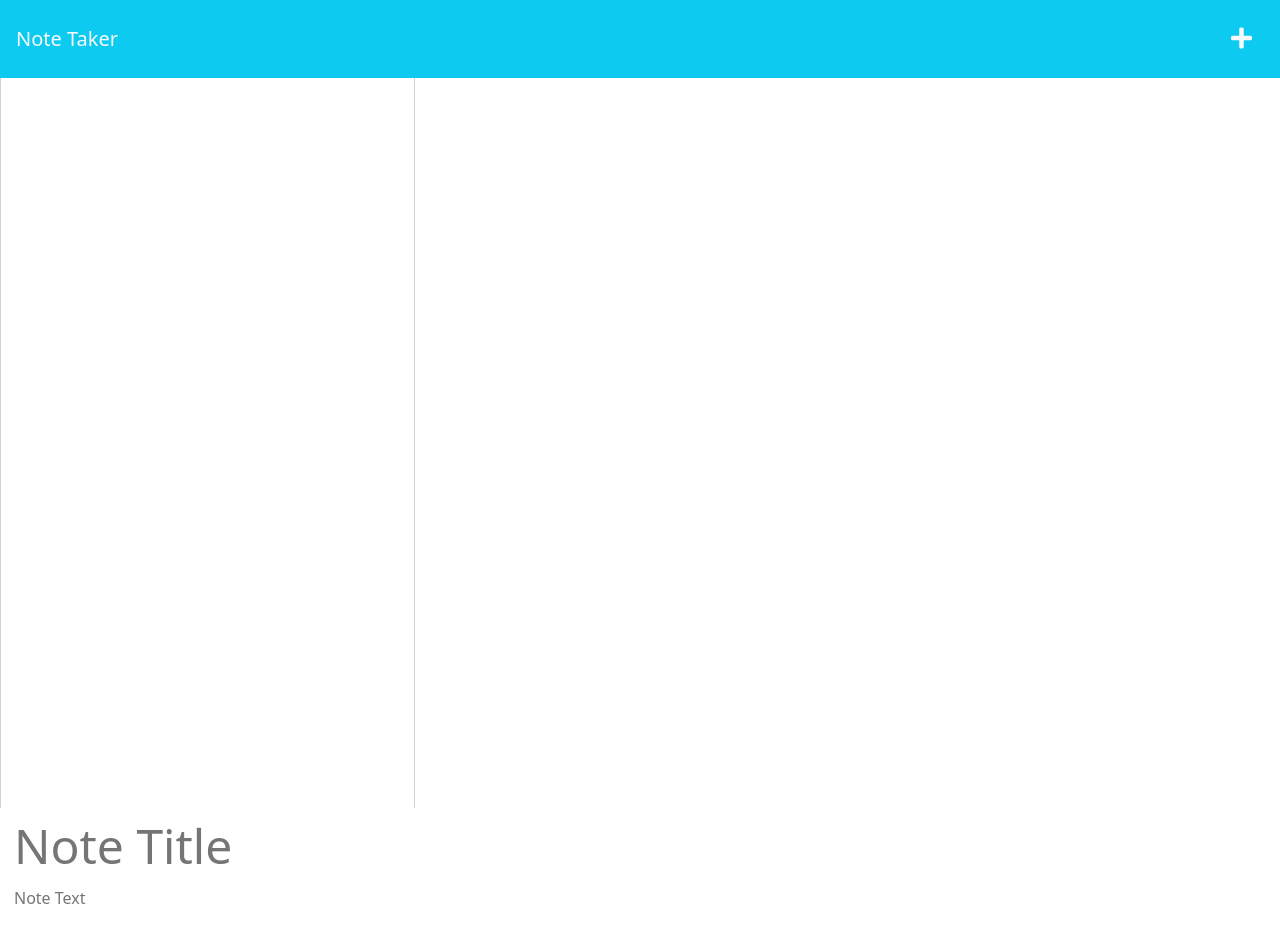
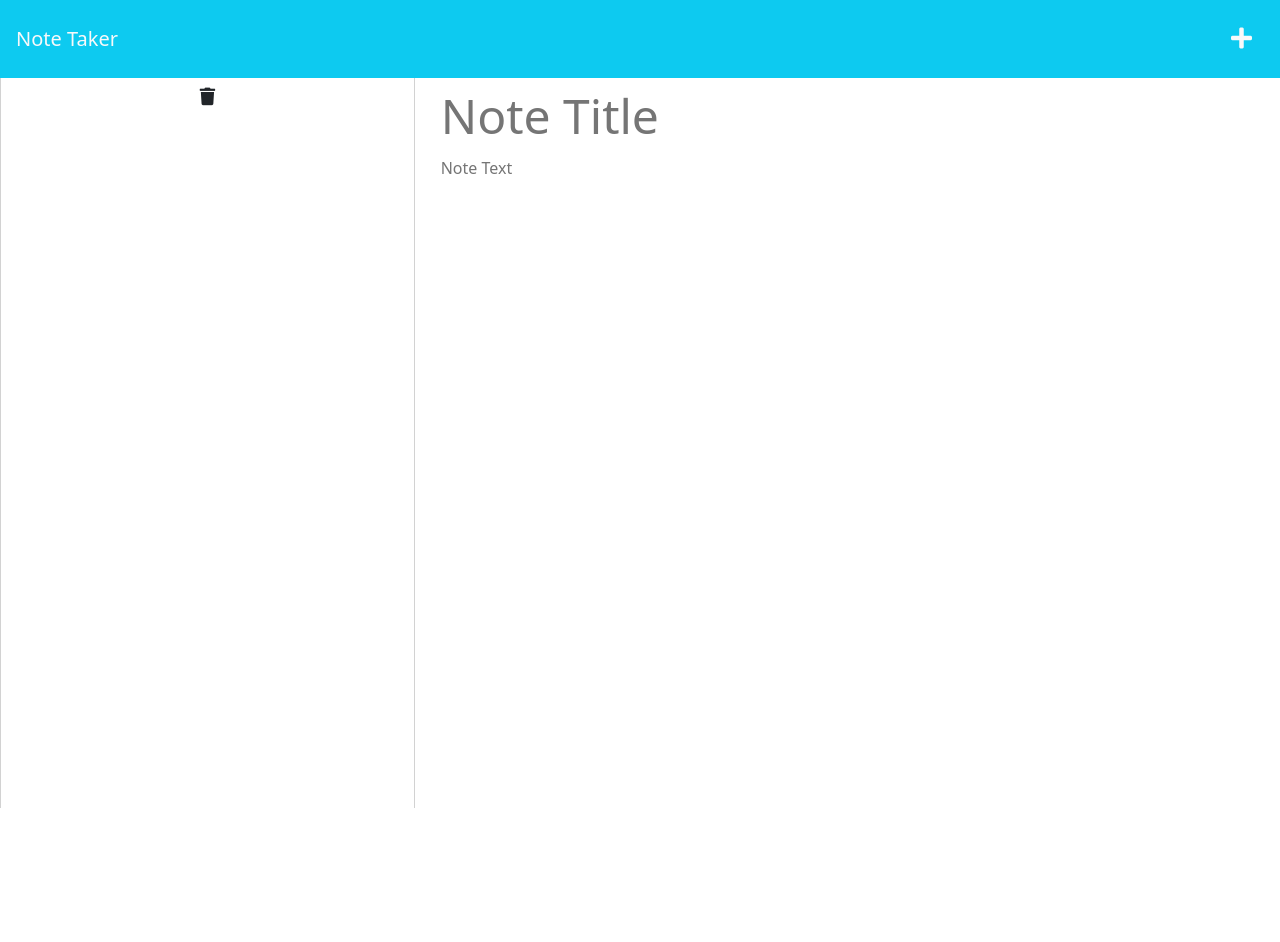
Before and after one commit to Saragar710/Express-Note-Taker092023, a website: page public/notes.html in a window 1280 px wide. After the commit the page ends 814 px from the top, so only its background shows below. Drawn offline with nearby package versions, Linux system fonts and the light colour scheme; no server answers.

Commit message:
trying again

```diff
--- a/public/notes.html
+++ b/public/notes.html
@@ -22,14 +22,14 @@
     </div>
   </nav>
   <!-- <div class="icon  button">
-    <button class="btn"><i class="fa fa-trash"></i></button> -->
+    <button class="btn"><i class="fa fa-trash"></i></button>
+  </div> -->
   <div class="container-fluid">
     <div class="row">
       <div class="col-4 list-container">
         <div class="card">
-        </div>
-
           <ul class="list-group"></ul>
+          <button class="btn"><i class="fa fa-trash"></i></button>
         </div>
       </div>
       <div class="col-8">
```
